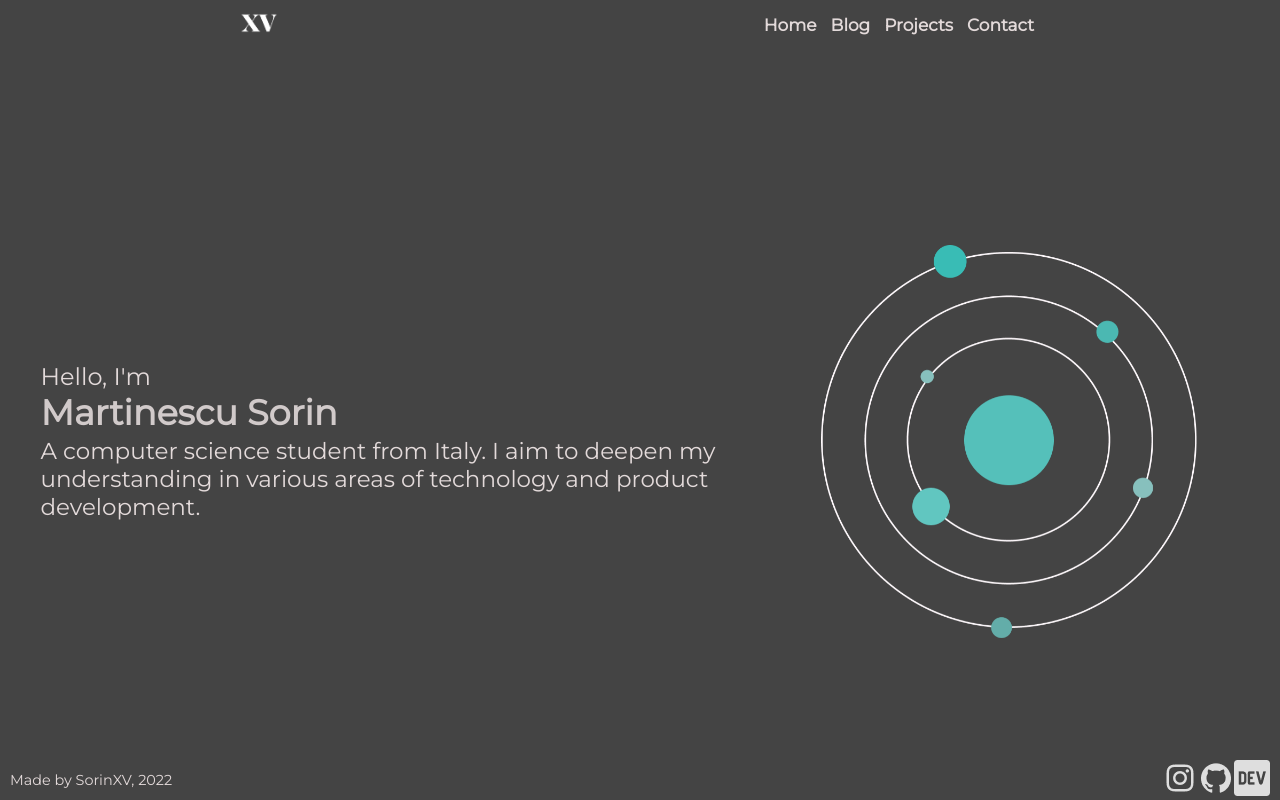
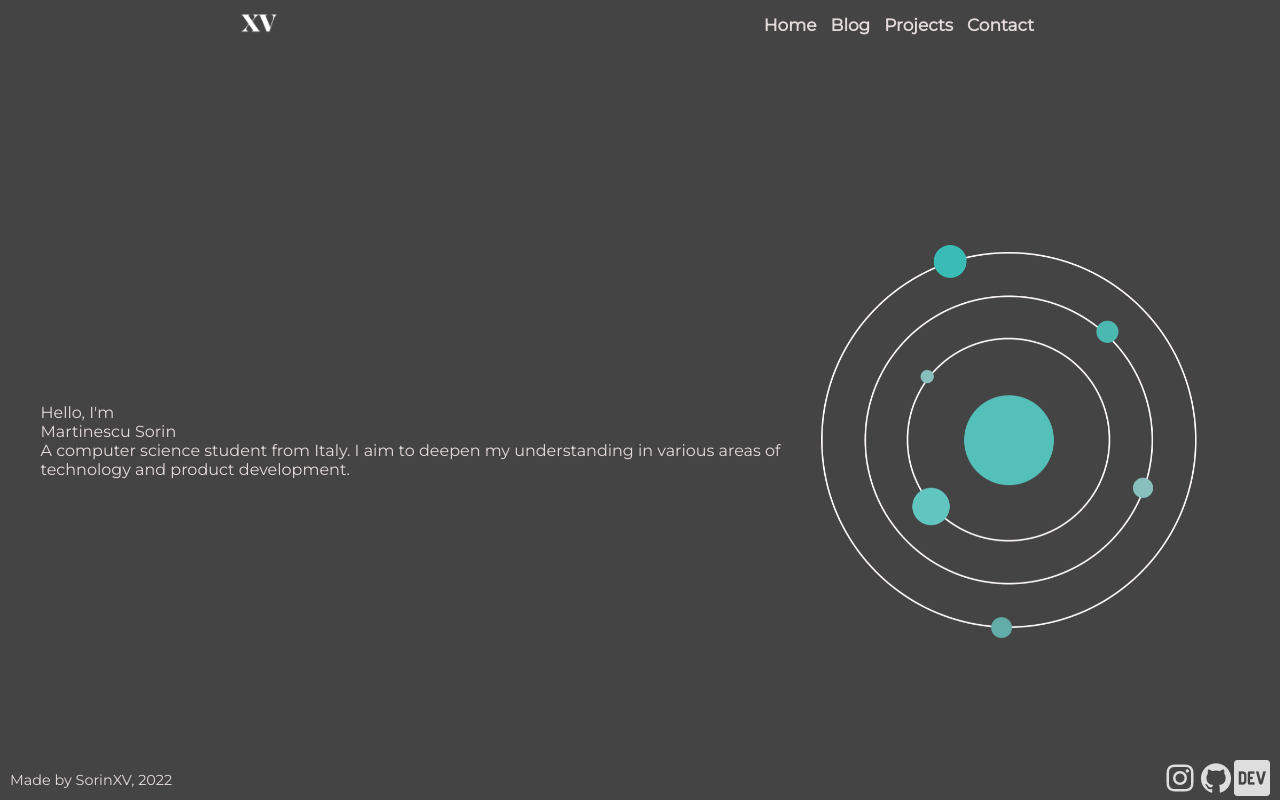
Before and after one commit to SorinXV/sorinxv.com, a React (Create React App) app: page / in a window 1280 px wide. Built offline with nearby package versions, Linux system fonts and the light colour scheme.

Commit message:
made code more readable

```diff
--- a/src/assets/css/home.css
+++ b/src/assets/css/home.css
@@ -1,10 +1,6 @@
 #container {
   display: flex;
   flex-direction: column;
-}
-#title {
-  color: #d1caca;
-  font-weight: bold;
 }
 #container {
   top: 50%;
@@ -14,16 +10,6 @@
 }
 /*phone*/
 @media screen and (min-width: 0px) and (max-width: 601px) {
-  #second-title {
-    font-size: 20px;
-  }
-  #title {
-    font-size: 30px;
-  }
-  #paragraph {
-    margin-top: 3px;
-    font-size: 20px;
-  }
   .spiral {
     display: none;
   }
@@ -33,31 +19,11 @@
 }
 /*tablets*/
 @media screen and (min-width: 601px) and (max-width: 1000px) {
-  #second-title {
-    font-size: 24px;
-  }
-  #title {
-    font-size: 35px;
-  }
-  #paragraph {
-    margin-top: 3px;
-    font-size: 23px;
-  }
   .animation {
     display: none;
   }
 }
 @media screen and (min-width: 1000px) {
-  #second-title {
-    font-size: 24px;
-  }
-  #title {
-    font-size: 35px;
-  }
-  #paragraph {
-    margin-top: 3px;
-    font-size: 23px;
-  }
   #container {
     width: 60%;
     margin: auto;
```
